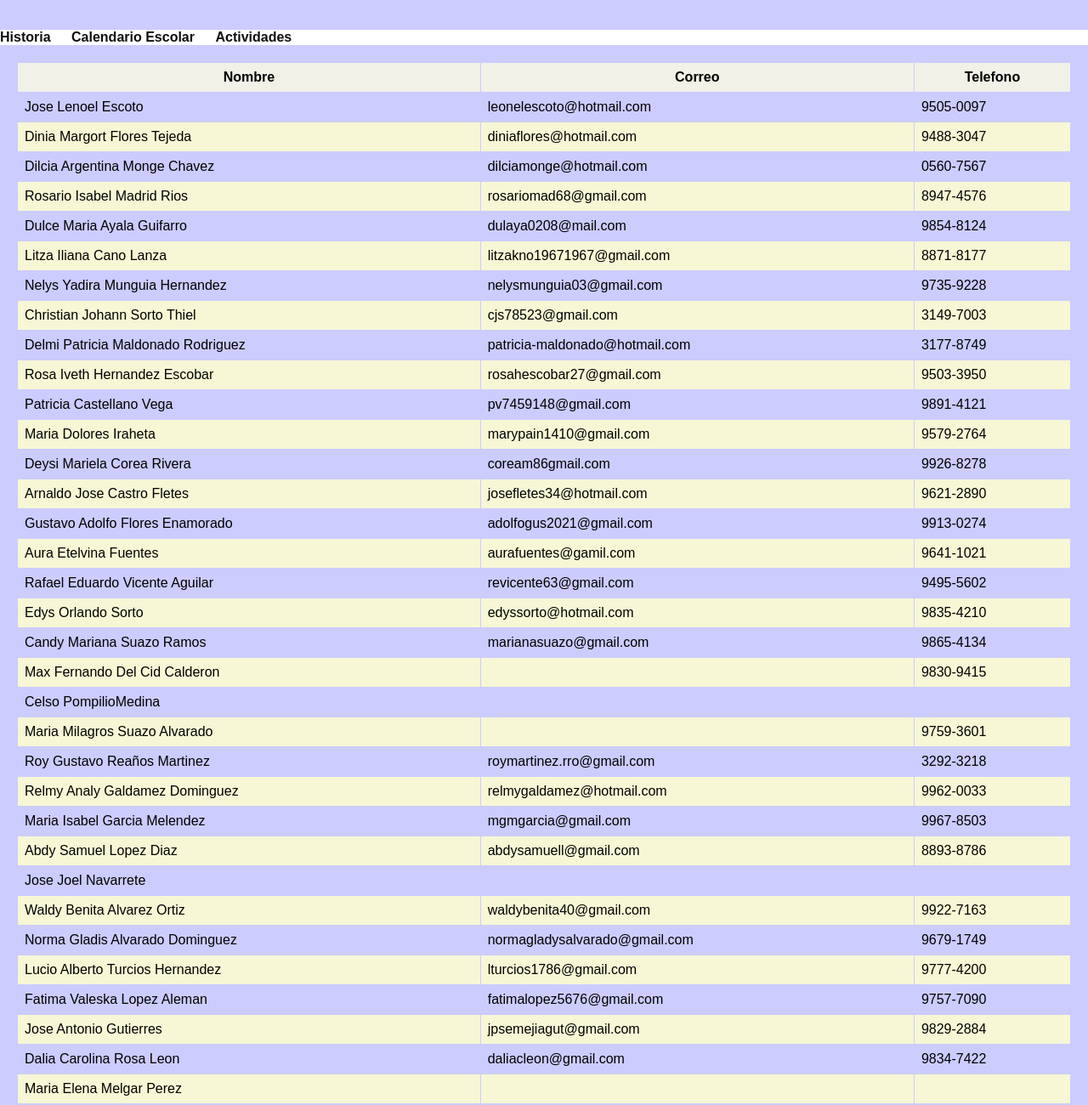
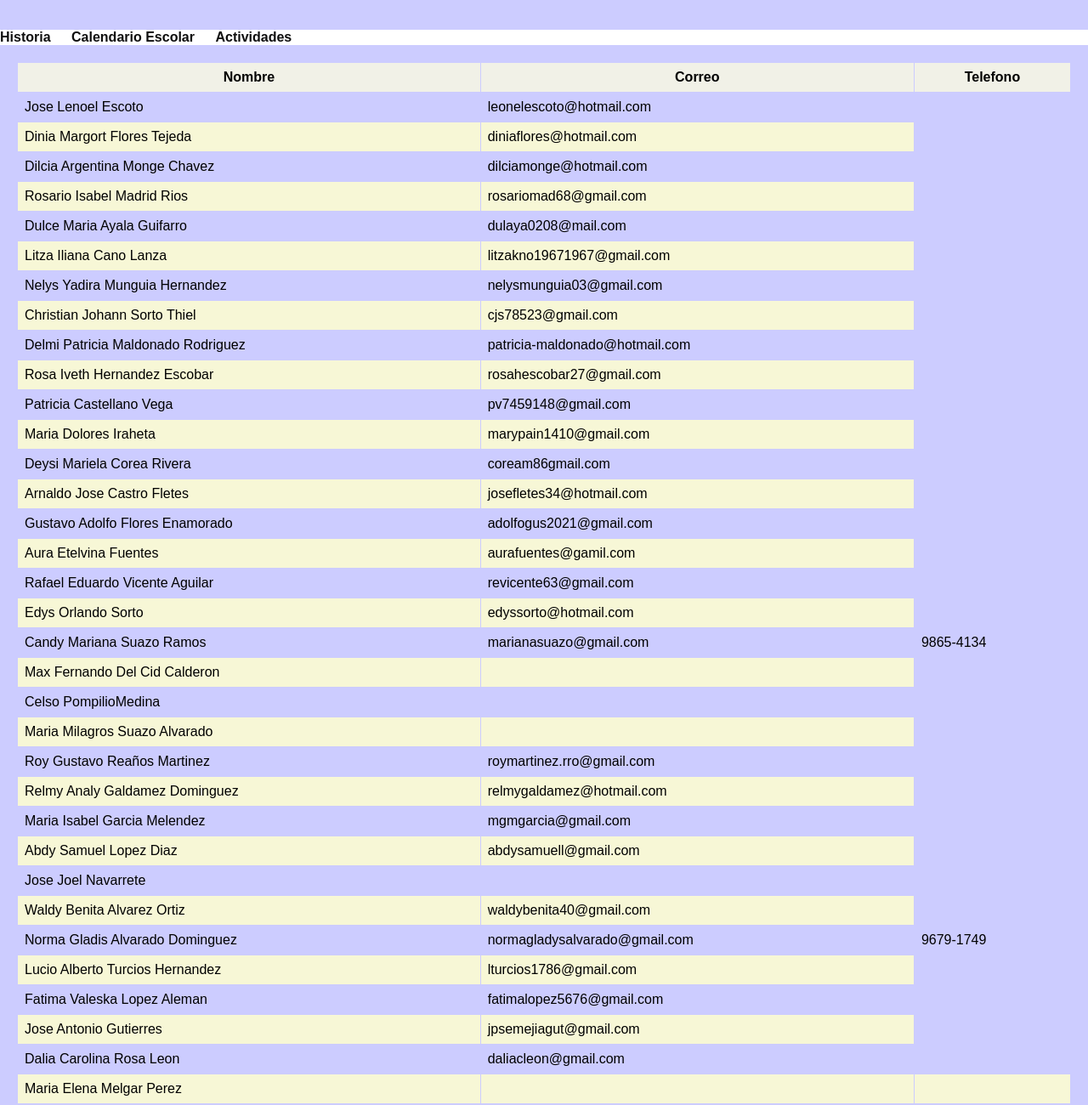
Before and after one commit to Marisa0000000000000000000000/sitoweb, a plain HTML site: page personal.html in a window 1280 px wide. Shown: the part 77-1377 px from the top of the page at 85% size. Drawn offline with Linux system fonts and the light colour scheme.

Commit message:
Update personal.html

```diff
--- a/personal.html
+++ b/personal.html
@@ -30,92 +30,92 @@
                 <tr>
                     <td>Jose Lenoel Escoto</td>
                     <td>leonelescoto@hotmail.com</td>
-                    <td>9505-0097</td>
+
                 </tr>
                 <tr>
                     <td>Dinia Margort Flores Tejeda</td>
                     <td>diniaflores@hotmail.com</td>
-                    <td>9488-3047</td>
+
                 </tr>
                 <tr>
                     <td>Dilcia Argentina Monge Chavez</td>
                     <td>dilciamonge@hotmail.com</td>
-                    <td>0560-7567</td>
+
                 </tr>
                 <tr>
                     <td>Rosario Isabel Madrid Rios</td>
                     <td>rosariomad68@gmail.com</td>
-                    <td>8947-4576</td>
+
                 </tr>
                 <tr>
                     <td>Dulce Maria Ayala Guifarro</td>
                     <td>dulaya0208@mail.com</td>
-                    <td>9854-8124</td>
+
                 </tr>
                 <tr>
                     <td>Litza Iliana Cano Lanza</td>
                     <td>litzakno19671967@gmail.com</td>
-                    <td>8871-8177</td>
+
                 </tr>
                 <tr>
                     <td>Nelys Yadira Munguia Hernandez</td>
                     <td>nelysmunguia03@gmail.com</td>
-                    <td>9735-9228</td>
+
                 </tr>
                 <tr>
                     <td>Christian Johann Sorto Thiel</td>
                     <td>cjs78523@gmail.com</td>
-                    <td>3149-7003</td>
+
                 </tr>
                 <tr>
                     <td>Delmi Patricia Maldonado Rodriguez</td>
                     <td>patricia-maldonado@hotmail.com</td>
-                    <td>3177-8749</td>
+
                 </tr>
                 <tr>
                     <td>Rosa Iveth Hernandez Escobar</td>
                     <td>rosahescobar27@gmail.com</td>
-                    <td>9503-3950</td>
+
                 </tr>
                 <tr>
                     <td>Patricia Castellano Vega</td>
                     <td>pv7459148@gmail.com</td>
-                    <td>9891-4121</td>
+
                 </tr>
                 <tr>
                     <td>Maria Dolores Iraheta</td>
                     <td>marypain1410@gmail.com</td>
-                    <td>9579-2764</td>
+
                 </tr>
                 <tr>
                     <td>Deysi Mariela Corea Rivera</td>
                     <td>coream86gmail.com</td>
-                    <td>9926-8278</td>
+
                 </tr>
                 <tr>
                     <td>Arnaldo Jose Castro Fletes</td>
                     <td>josefletes34@hotmail.com</td>
-                    <td>9621-2890</td>
+
                 </tr>
                 <tr>
                     <td>Gustavo Adolfo Flores Enamorado</td>
                     <td>adolfogus2021@gmail.com</td>
-                    <td>9913-0274</td>
+
                 </tr>
                 <tr>
                     <td>Aura Etelvina Fuentes</td>
                     <td>aurafuentes@gamil.com</td>
-                    <td>9641-1021</td>
+
                 </tr>
                 <tr>
                     <td>Rafael Eduardo Vicente Aguilar</td>
                     <td>revicente63@gmail.com</td>
-                    <td>9495-5602</td>
+
                 </tr>
                 <tr>
                     <td>Edys Orlando Sorto</td>
                     <td>edyssorto@hotmail.com</td>
-                    <td>9835-4210</td>
+
                 </tr>
                 <tr>
                     <td>Candy Mariana Suazo Ramos</td>
@@ -125,7 +125,7 @@
                 <tr>
                     <td>Max Fernando Del Cid Calderon</td>
                     <td></td>
-                    <td>9830-9415</td>
+
                 </tr>
                 <tr>
                     <td>Celso PompilioMedina</td>
@@ -135,27 +135,27 @@
                 <tr>
                     <td>Maria Milagros Suazo Alvarado</td>
                     <td></td>
-                    <td>9759-3601</td>
+
                 </tr>
                 <tr>
                     <td>Roy Gustavo Reaños Martinez</td>
                     <td>roymartinez.rro@gmail.com</td>
-                    <td>3292-3218</td>
+
                 </tr>
                 <tr>
                     <td>Relmy Analy Galdamez Dominguez</td>
                     <td>relmygaldamez@hotmail.com</td>
-                    <td>9962-0033</td>
+
                 </tr>
                 <tr>
                     <td>Maria Isabel Garcia Melendez</td>
                     <td>mgmgarcia@gmail.com</td>
-                    <td>9967-8503</td>
+
                 </tr>
                 <tr>
                     <td>Abdy Samuel Lopez Diaz</td>
                     <td>abdysamuell@gmail.com</td>
-                    <td>8893-8786</td>
+
                 </tr>
                 <tr>
                     <td>Jose Joel Navarrete</td>
@@ -165,7 +165,7 @@
                 <tr>
                     <td>Waldy Benita Alvarez Ortiz</td>
                     <td>waldybenita40@gmail.com</td>
-                    <td>9922-7163</td>
+
                 </tr>
                 <tr>
                     <td>Norma Gladis Alvarado Dominguez</td>
@@ -175,22 +175,22 @@
                 <tr>
                     <td>Lucio Alberto Turcios Hernandez</td>
                     <td>lturcios1786@gmail.com</td>
-                    <td>9777-4200</td>
+
                 </tr>
                  <tr>
                     <td>Fatima Valeska Lopez Aleman</td>
                     <td>fatimalopez5676@gmail.com</td>
-                    <td>9757-7090</td>
+
                 </tr>
                 <tr>
                     <td>Jose Antonio Gutierres</td>
                     <td>jpsemejiagut@gmail.com</td>
-                    <td>9829-2884</td>
+
                 </tr>
                 <tr>
                     <td>Dalia Carolina Rosa Leon</td>
                     <td>daliacleon@gmail.com</td>
-                    <td>9834-7422</td>
+
                 </tr>
                 <tr>
                     <td>Maria Elena Melgar Perez</td>
```
